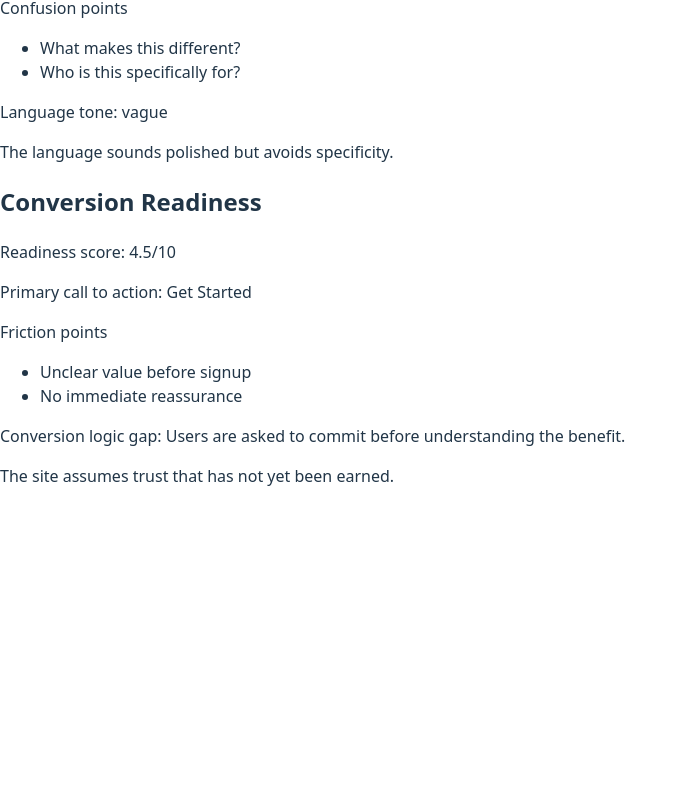
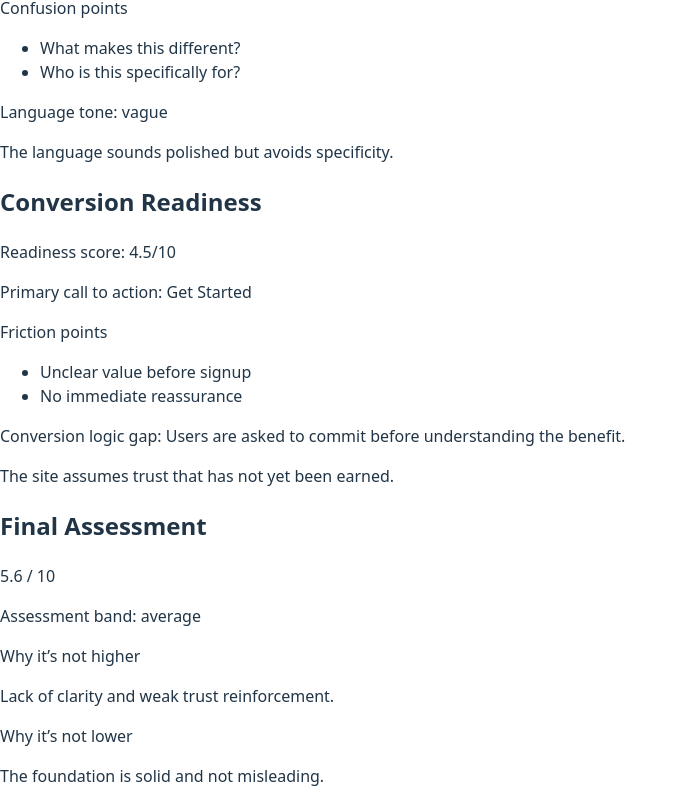
Before and after one commit to Debarya1609/rook-app, a React (Vite) app: page / in a window 1280 px wide. Shown: the part 1495-2299 px from the top of the page, without its empty margins (0-687 px from the left). Before the commit the page ends 1999 px from the top, so only its background shows below. Built offline with nearby package versions, Linux system fonts and the light colour scheme.

Commit message:
feat(ui): add final assessment score section

```diff
--- a/src/App.tsx
+++ b/src/App.tsx
@@ -4,6 +4,7 @@ import IntentAndPositioning from "./renderers/IntentAndPositioning";
 import MessagingEffectiveness from "./renderers/MessagingEffectiveness";
 import StrategicVerdict from "./renderers/StrategicVerdict";
 import TrustAndCredibility from "./renderers/TrustAndCredibility";
+import FinalScore from "./renderers/FinalScore";
 
 
 import { RookAnalyzeOutputSchema } from "./contracts/rookAnalyzeOutput.v1";
@@ -30,6 +31,7 @@ export default function App() {
       <TrustAndCredibility data={analysis.trust_and_credibility} />
       <MessagingEffectiveness data={analysis.messaging_effectiveness} />
       <ConversionReadiness data={analysis.conversion_readiness} />
+      <FinalScore data={analysis.final_score} />
     </main>
   );
 }
--- /dev/null
+++ b/src/renderers/FinalScore.tsx
@@ -0,0 +1,36 @@
+import Section from "../components/Section";
+import type { RookAnalyzeOutputV1 } from "../contracts/rookAnalyzeOutput.v1";
+
+type Props = {
+  data: RookAnalyzeOutputV1["final_score"];
+};
+
+export default function FinalScore({ data }: Props) {
+  return (
+    <Section title="Final Assessment">
+      <div className="space-y-4">
+        <p className="text-2xl font-semibold">
+          {data.score} / 10
+        </p>
+
+        <p className="text-sm text-neutral-400">
+          Assessment band: {data.score_band}
+        </p>
+
+        <div>
+          <p className="text-neutral-400 mb-1">Why it’s not higher</p>
+          <p className="text-sm text-neutral-300">
+            {data.why_not_higher}
+          </p>
+        </div>
+
+        <div>
+          <p className="text-neutral-400 mb-1">Why it’s not lower</p>
+          <p className="text-sm text-neutral-300">
+            {data.why_not_lower}
+          </p>
+        </div>
+      </div>
+    </Section>
+  );
+}
```
